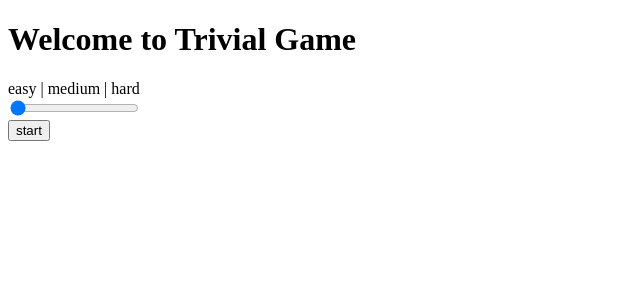
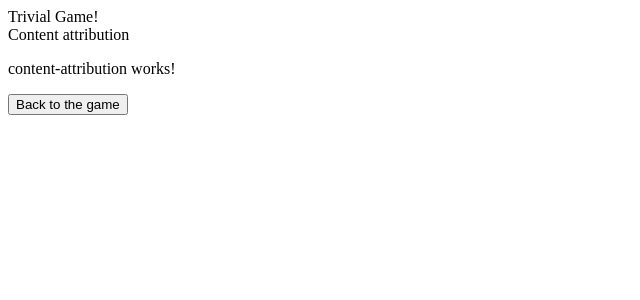
Before and after one commit to TelefonicaTC2Tech/AngularCourse, an Angular app: page /attributions in a window 1280 px wide. Before the commit this address led to /. Shown: the top 300 px of the page, without its empty margins (0-640 px from the left). Built offline with nearby package versions, Linux system fonts and the light colour scheme.

Commit message:
feat: step4 - link to other routes

```diff
--- a/src/app/app-routing.module.ts
+++ b/src/app/app-routing.module.ts
@@ -1,9 +1,11 @@
 import { NgModule } from '@angular/core';
 import { Routes, RouterModule } from '@angular/router';
 import { TrivialComponent } from './trivial/trivial.component';
+import { ContentAttributionComponent } from './content-attribution/content-attribution.component';
 
 const routes: Routes = [
   { path: '', component: TrivialComponent },
+  { path: 'attributions', component: ContentAttributionComponent },
   { path: '**', redirectTo: '' }
 ];
 
--- a/src/app/app.component.html
+++ b/src/app/app.component.html
@@ -1,6 +1,4 @@
-<h1>
-  Welcome to {{ title }}
-</h1>
+<app-header [title]="title"></app-header>
 <div class="content-container">
   <div class="content">
     <router-outlet></router-outlet>
--- a/src/app/app.module.ts
+++ b/src/app/app.module.ts
@@ -9,6 +9,8 @@ import { TimerComponent } from './timer/timer.component';
 import { ConfirmModalComponent } from './confirm-modal/confirm-modal.component';
 import { DifficultyComponent } from './difficulty/difficulty.component';
 import { TrivialComponent } from './trivial/trivial.component';
+import { HeaderComponent } from './header/header.component';
+import { ContentAttributionComponent } from './content-attribution/content-attribution.component';
 
 @NgModule({
   declarations: [
@@ -18,7 +20,9 @@ import { TrivialComponent } from './trivial/trivial.component';
     TimerComponent,
     ConfirmModalComponent,
     DifficultyComponent,
-    TrivialComponent
+    TrivialComponent,
+    HeaderComponent,
+    ContentAttributionComponent
   ],
   imports: [
     BrowserModule,
--- /dev/null
+++ b/src/app/content-attribution/content-attribution.component.html
@@ -0,0 +1,4 @@
+<p>
+  content-attribution works!
+</p>
+<button routerLink="/" class="btn btn-primary">Back to the game</button>
--- /dev/null
+++ b/src/app/content-attribution/content-attribution.component.ts
@@ -0,0 +1,15 @@
+import { Component, OnInit } from '@angular/core';
+
+@Component({
+  selector: 'app-content-attribution',
+  templateUrl: './content-attribution.component.html',
+  styleUrls: ['./content-attribution.component.scss']
+})
+export class ContentAttributionComponent implements OnInit {
+
+  constructor() { }
+
+  ngOnInit() {
+  }
+
+}
--- /dev/null
+++ b/src/app/header/header.component.html
@@ -0,0 +1,8 @@
+<header>
+<div class="title">
+  {{ title }}!
+</div>
+<div routerLink="/attributions" class="content-attibution">
+  Content attribution
+</div>
+</header>
--- /dev/null
+++ b/src/app/header/header.component.ts
@@ -0,0 +1,15 @@
+import { Component, OnInit, Input } from '@angular/core';
+
+@Component({
+  selector: 'app-header',
+  templateUrl: './header.component.html',
+  styleUrls: ['./header.component.scss']
+})
+export class HeaderComponent implements OnInit {
+  @Input() title;
+  constructor() { }
+
+  ngOnInit() {
+  }
+
+}
```
Also changed, not shown: src/app/content-attribution/content-attribution.component.scss (added), src/app/header/header.component.scss (added), 2 other files (tests, documents, lock files or other folders).
